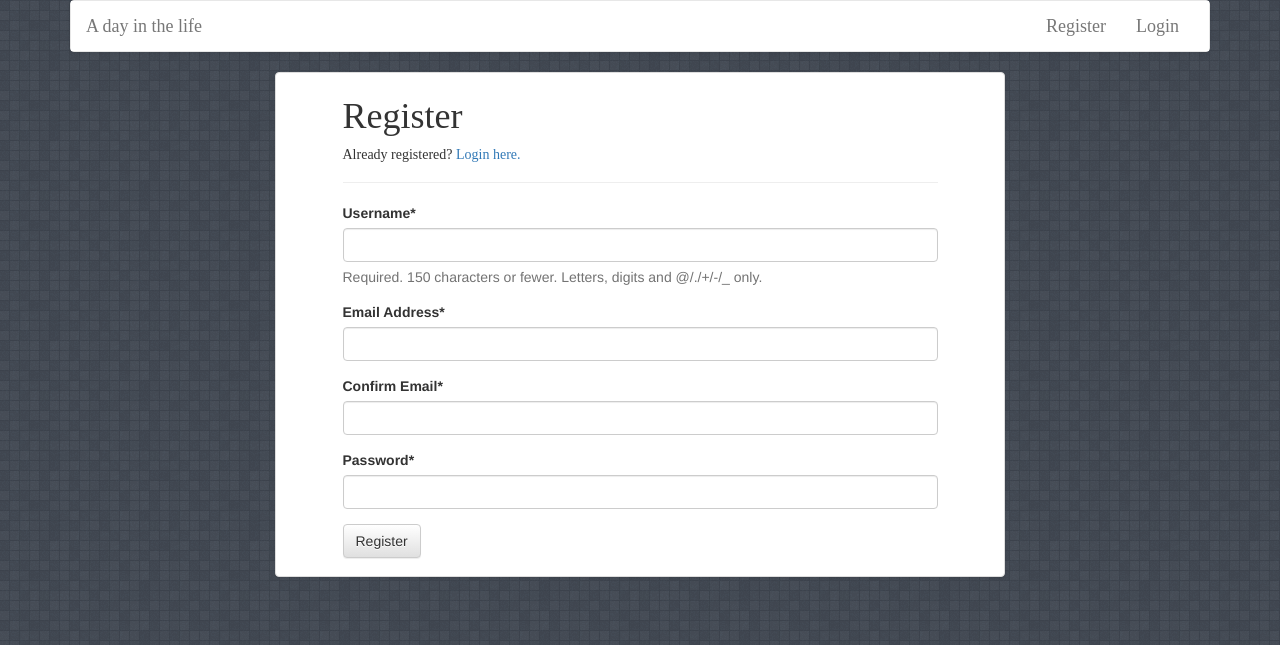
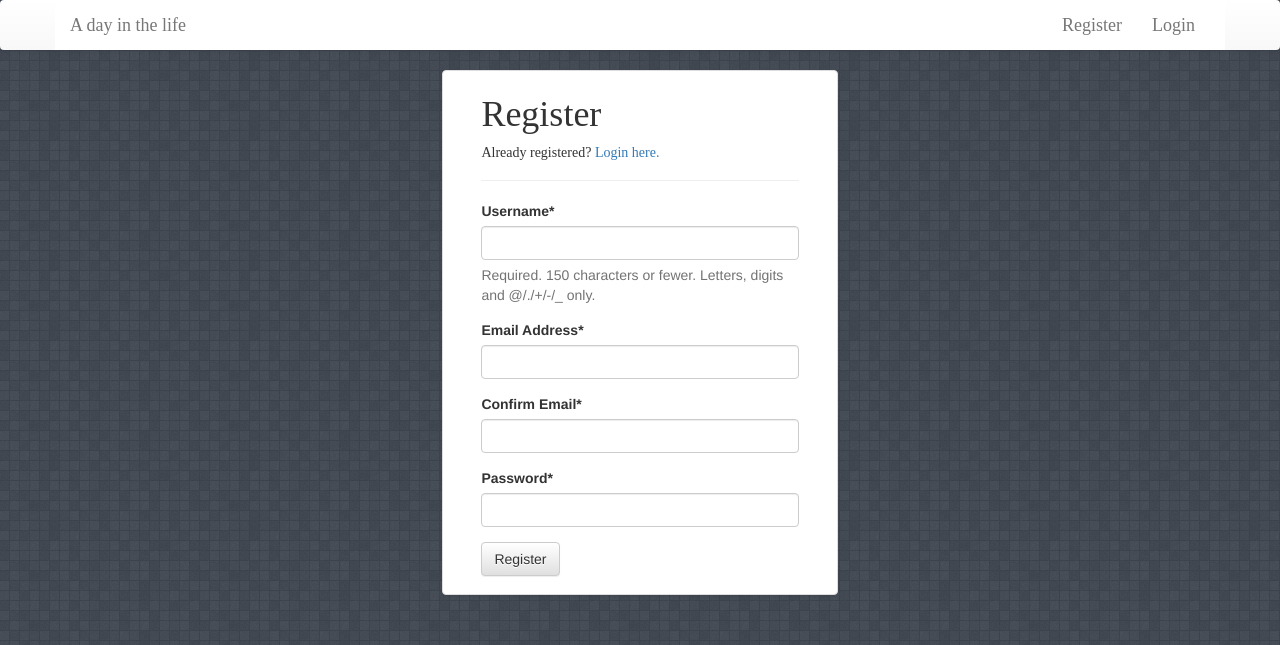
Before and after one commit to mendozadaniel/blog, a Django app: page /register/ in a window 1280 px wide. Shown: the top 645 px of the page. Run offline with Django 3.2, Linux system fonts and the light colour scheme; parts of the project's set-up code (start-up, migrations or seed data) failed here and were passed over; some libraries are stand-ins or nearby versions.

Commit message:
Modified layout of navigation bar.

```diff
--- a/src/static/css/base.css
+++ b/src/static/css/base.css
@@ -31,11 +31,14 @@ p {
 }
 
 body {
-    //background-image: url("../images/skulls.png");
     background-image: url("../images/random_grey_variations.png");
 }
 
 
+
+.navbar {
+    border: None;
+}
 
 .navbar-container {
     background-color: white;
--- a/src/templates/base.html
+++ b/src/templates/base.html
@@ -25,9 +25,8 @@
     fjs.parentNode.insertBefore(js, fjs);
   }(document, 'script', 'facebook-jssdk'));</script>
 
-	<div class='container post-container'>
     <nav class="navbar navbar-default">
-      <div class="container-fluid navbar-container">
+      <div class="container navbar-container">
         <!-- Brand and toggle get grouped for better mobile display -->
         <div class="navbar-header">
           <button type="button" class="navbar-toggle collapsed" data-toggle="collapse" data-target="#bs-example-navbar-collapse-1" aria-expanded="false">
@@ -61,7 +60,6 @@
     </nav>
 	  {% include "messages_display.html" %}
 		{% block content %}{% endblock %}
-	</div>
   <!-- Latest compiled and minified JavaScript -->
   <script src="https://code.jquery.com/jquery-1.12.3.min.js"   integrity="sha256-aaODHAgvwQW1bFOGXMeX+pC4PZIPsvn2h1sArYOhgXQ="   crossorigin="anonymous"></script>
   <script src="https://maxcdn.bootstrapcdn.com/bootstrap/3.3.6/js/bootstrap.min.js" integrity="sha384-0mSbJDEHialfmuBBQP6A4Qrprq5OVfW37PRR3j5ELqxss1yVqOtnepnHVP9aJ7xS" crossorigin="anonymous"></script>
--- a/src/templates/form.html
+++ b/src/templates/form.html
@@ -3,7 +3,7 @@
 {% load crispy_forms_tags %}
 
 {% block content %}
-<div class="col-sm-8 col-sm-offset-2">
+<div class="col-sm-4 col-sm-offset-4">
   <div class="thumbnail">
     <div class="row">
       <div class="col-sm-10 col-sm-offset-1">
--- a/src/templates/post_form.html
+++ b/src/templates/post_form.html
@@ -12,6 +12,7 @@
 {% endblock %}
 
 {% block content %}
+	<div class="container">
 		<div class="row thumbnail">
 			<div class="col-sm-6">
 				<h1>Preview</h1>
@@ -30,6 +31,7 @@
 				</form>
 			</div>
 		</div>
+	</div>
 {% endblock %}
 
 {% block javascript %}
```
Lines whose indentation alone changed are shown as unchanged.
